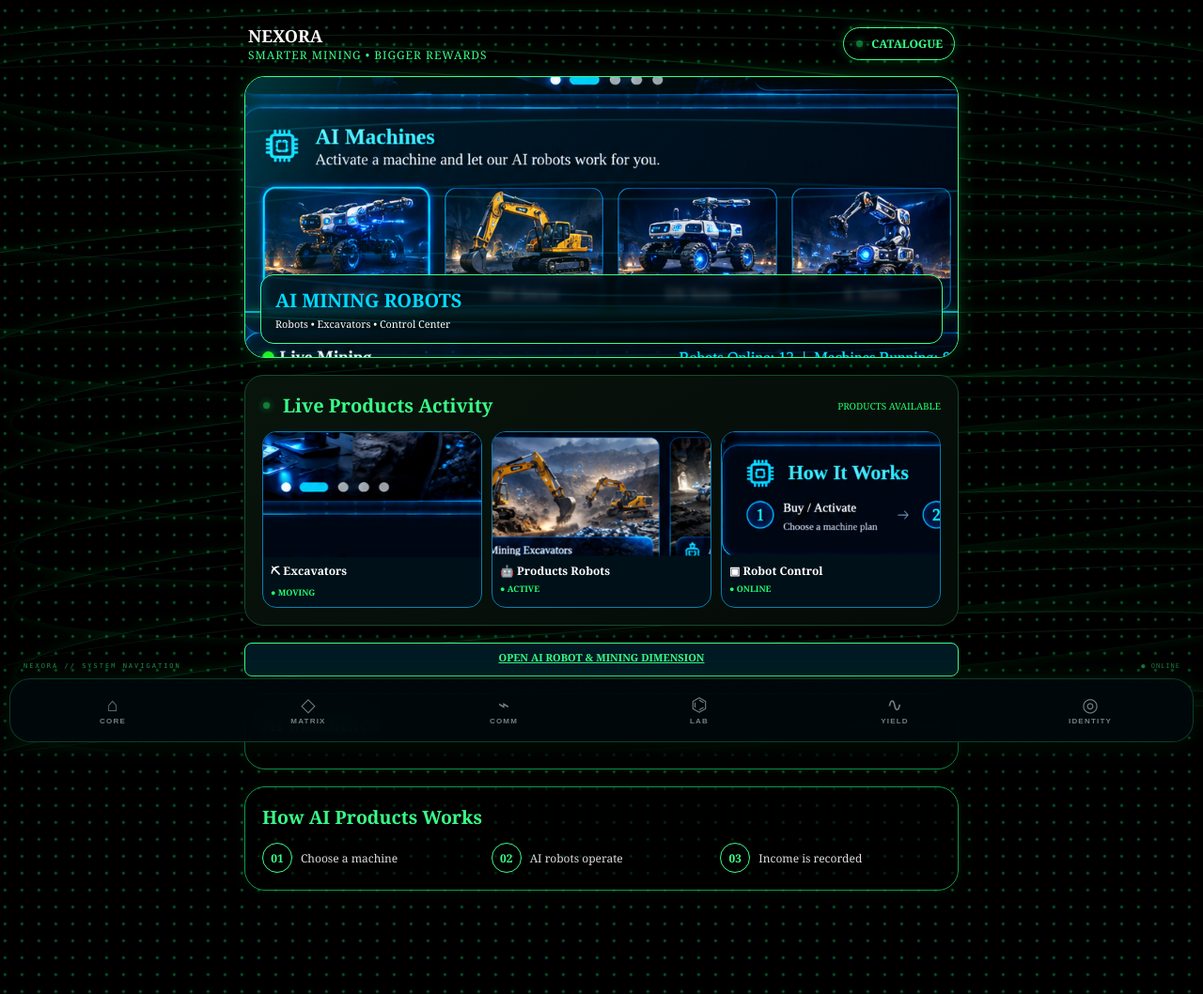
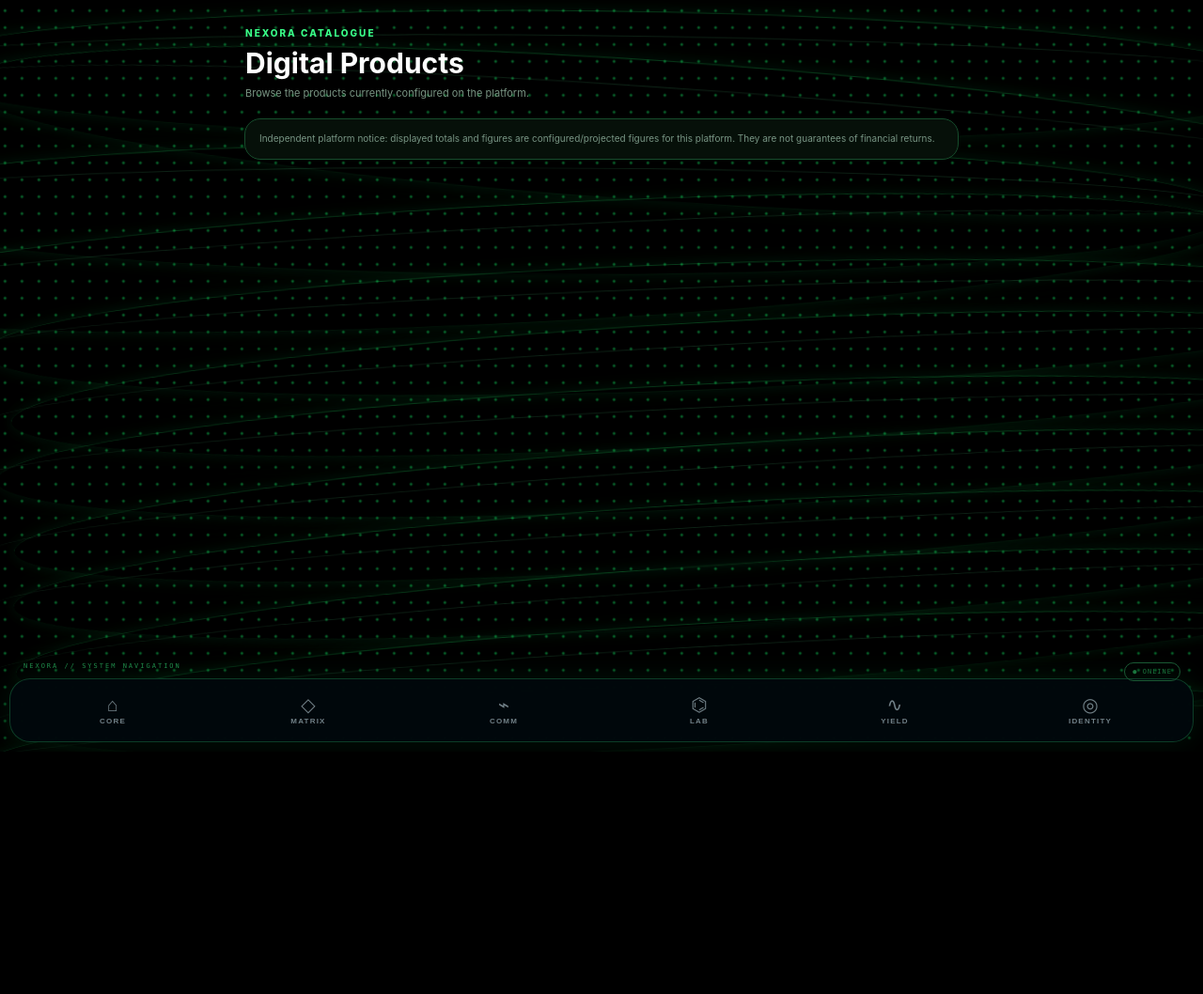
Before and after one commit to Codex700com/NEXORA-platform, a Python web app: template templates/invest.html in a window 1280 px wide. Shown: the whole page at 94% size. After the commit the page ends 800 px from the top, so only its background shows below. Run offline with Jinja, Linux system fonts and the light colour scheme; the template is opened without the code that fills it, so the values that code supplies are empty.

Commit message:
Redesign LAB as NEXORA product catalogue

```diff
--- a/templates/invest.html
+++ b/templates/invest.html
@@ -1,55 +1,174 @@
-{% extends 'base.html' %}{% block content %}
-<div class="ai-head">
-  <div>
-    <div class="title ai-title">NEXORA</div>
-    <div class="ai-subtitle">SMARTER MINING • BIGGER REWARDS</div>
+{% extends 'base.html' %}
+{% block content %}
+
+<style>
+.nx-cat{
+  font-family:Inter,system-ui,sans-serif;
+  padding-bottom:95px;
+}
+.nx-cat-head{
+  padding:7px 1px 18px;
+}
+.nx-tag{
+  font-size:10px;
+  color:#39ff88;
+  font-weight:800;
+  letter-spacing:2px;
+}
+.nx-cat-head h1{
+  font-size:30px;
+  margin:8px 0 6px;
+}
+.nx-cat-head p{
+  font-size:11px;
+  color:#789382;
+  line-height:1.55;
+  margin:0;
+}
+.nx-disclosure{
+  padding:13px 15px;
+  border-radius:17px;
+  background:#061009;
+  border:1px solid #164d2c;
+  color:#789584;
+  font-size:10px;
+  line-height:1.55;
+  margin-bottom:15px;
+}
+.nx-list{
+  display:grid;
+  gap:11px;
+}
+.nx-product{
+  padding:17px;
+  border-radius:21px;
+  background:linear-gradient(145deg,#091a0f,#040906);
+  border:1px solid #165a34;
+  box-shadow:0 10px 27px rgba(0,0,0,.35);
+}
+.nx-product-head{
+  display:flex;
+  justify-content:space-between;
+  align-items:center;
+}
+.nx-code{
+  color:#39ff88;
+  font-weight:900;
+  font-size:12px;
+  letter-spacing:1.4px;
+}
+.nx-status{
+  font-size:9px;
+  color:#83d69e;
+  border:1px solid #1a5a34;
+  padding:5px 8px;
+  border-radius:20px;
+}
+.nx-product h3{
+  font-size:18px;
+  margin:13px 0 4px;
+}
+.nx-product-desc{
+  font-size:10px;
+  color:#708a79;
+  margin-bottom:14px;
+}
+.nx-data{
+  display:grid;
+  grid-template-columns:1fr 1fr;
+  gap:8px;
+}
+.nx-data div{
+  padding:10px 11px;
+  border-radius:13px;
+  background:#061009;
+  border:1px solid #103b22;
+}
+.nx-data small{
+  display:block;
+  font-size:8px;
+  color:#62806d;
+  letter-spacing:.7px;
+}
+.nx-data b{
+  display:block;
+  font-size:12px;
+  margin-top:4px;
+}
+.nx-open{
+  display:block;
+  text-align:center;
+  text-decoration:none;
+  margin-top:12px;
+  padding:12px;
+  border-radius:13px;
+  background:#18d66b;
+  color:#031008;
+  font-size:12px;
+  font-weight:900;
+}
+</style>
+
+<div class="nx-cat">
+
+  <div class="nx-cat-head">
+    <div class="nx-tag">NEXORA CATALOGUE</div>
+    <h1>Digital Products</h1>
+    <p>Browse the products currently configured on the platform.</p>
   </div>
-  <div class="live-pill"><span></span> CATALOGUE</div>
+
+  <div class="nx-disclosure">
+    Independent platform notice: displayed totals and figures are configured/projected figures for this platform. They are not guarantees of financial returns.
+  </div>
+
+  <div class="nx-list">
+
+    {% for code,p in plans.items() %}
+
+    <article class="nx-product">
+
+      <div class="nx-product-head">
+        <span class="nx-code">{{ code }}</span>
+        <span class="nx-status">AVAILABLE</span>
+      </div>
+
+      <h3>{{ p.get('series','NEXORA DIGITAL') }}</h3>
+
+      <div class="nx-product-desc">
+        NEXORA digital product model
+      </div>
+
+      <div class="nx-data">
+
+        <div>
+          <small>ENTRY PRICE</small>
+          <b>UGX {{ "{:,.0f}".format(p["price"]) }}</b>
+        </div>
+
+        <div>
+          <small>TERM</small>
+          <b>{{ p["days"] }} DAYS</b>
+        </div>
+
+        <div>
+          <small>DAILY FIGURE</small>
+          <b>UGX {{ "{:,.0f}".format(p["daily"]) }}</b>
+        </div>
+
+        <div>
+          <small>PROJECTED TOTAL</small>
+          <b>UGX {{ "{:,.0f}".format(p["total"]) }}</b>
+        </div>
+
+      </div>
+
+      <a class="nx-open" href="/product?p={{ code }}">View product</a>
+
+    </article>
+
+    {% endfor %}
+
+  </div>
 </div>
 
-<section class="ai-live-hero">
-  <img src="/static/ai_mining_scene.png" alt="AI mining robots and excavators">
-  <div class="scanline"></div>
-  <div class="wave-layer" aria-hidden="true"><i></i><i></i><i></i><i></i></div>
-  <div class="live-caption"><b>AI MINING ROBOTS</b><small>Robots • Excavators • Control Center</small></div>
-</section>
-
-<section class="live-panel">
-  <div class="section-heading"><span class="pulse-dot"></span><b>Live Products Activity</b><span class="online">PRODUCTS AVAILABLE</span></div>
-  <div class="live-feeds">
-    <div class="live-feed">
-      <div class="feed-image excavator-feed"></div>
-      <div class="feed-label">⛏ Excavators <span>● MOVING</span></div>
-    </div>
-    <div class="live-feed">
-      <div class="feed-image robot-feed"></div>
-      <div class="feed-label">🤖 Products Robots <span>● ACTIVE</span></div>
-    </div>
-    <div class="live-feed">
-      <div class="feed-image computer-feed"></div>
-      <div class="feed-label">▣ Robot Control <span>● ONLINE</span></div>
-    </div>
-  </div>
-</section>
-
-<a class="button" href="/ai-mining" style="display:block;text-align:center;margin-bottom:16px">OPEN AI ROBOT & MINING DIMENSION</a>
-<section class="machine-section">
-  <div class="section-heading"><b>AI Machines</b><span class="muted">Activate a machine</span></div>
-  <div class="grid">
-    {% for code,p in plans.items() %}
-    <div class="card machine-card">
-      <div class="machine-photo"><img src="/static/ai_mining_scene.png" alt="{{code}} AI machine"></div>
-      <h2>{{code}}</h2><div class="muted">{{p.series}}</div>
-      <div>Amount required</div><div class="value">UGX {{'{:,.0f}'.format(p.price)}}</div>
-      <p>Duration: {{p.days}} days<br>Daily income: UGX {{'{:,.0f}'.format(p.daily)}}<br>Total income: UGX {{'{:,.0f}'.format(p.total)}}</p>
-      <a class="button" style="display:block;text-align:center" href="/product?p={{code}}">Activate Machine</a>
-    </div>
-    {% endfor %}
-  </div>
-</section>
-
-<section class="how-ai">
-  <h2>How AI Products Works</h2>
-  <div class="how-row"><b>01</b><span>Choose a machine</span><b>02</b><span>AI robots operate</span><b>03</b><span>Income is recorded</span></div>
-</section>
 {% endblock %}
```
